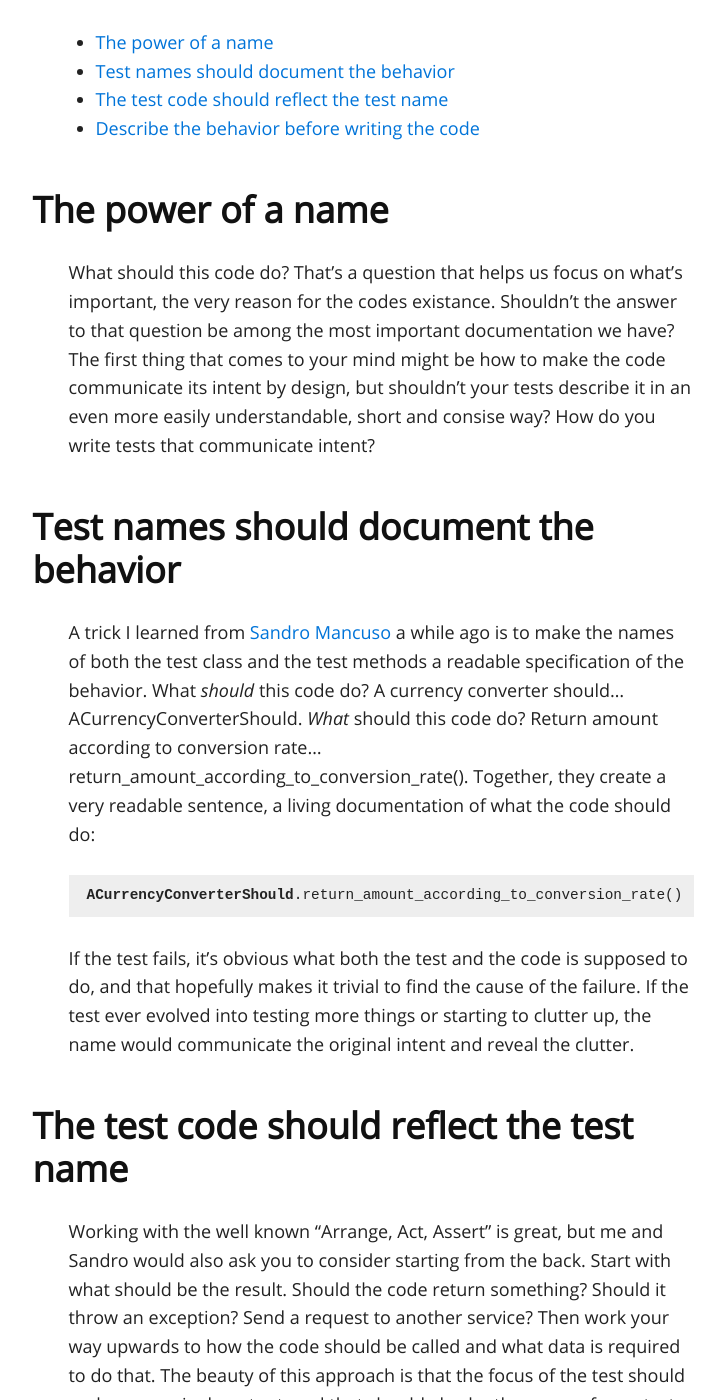
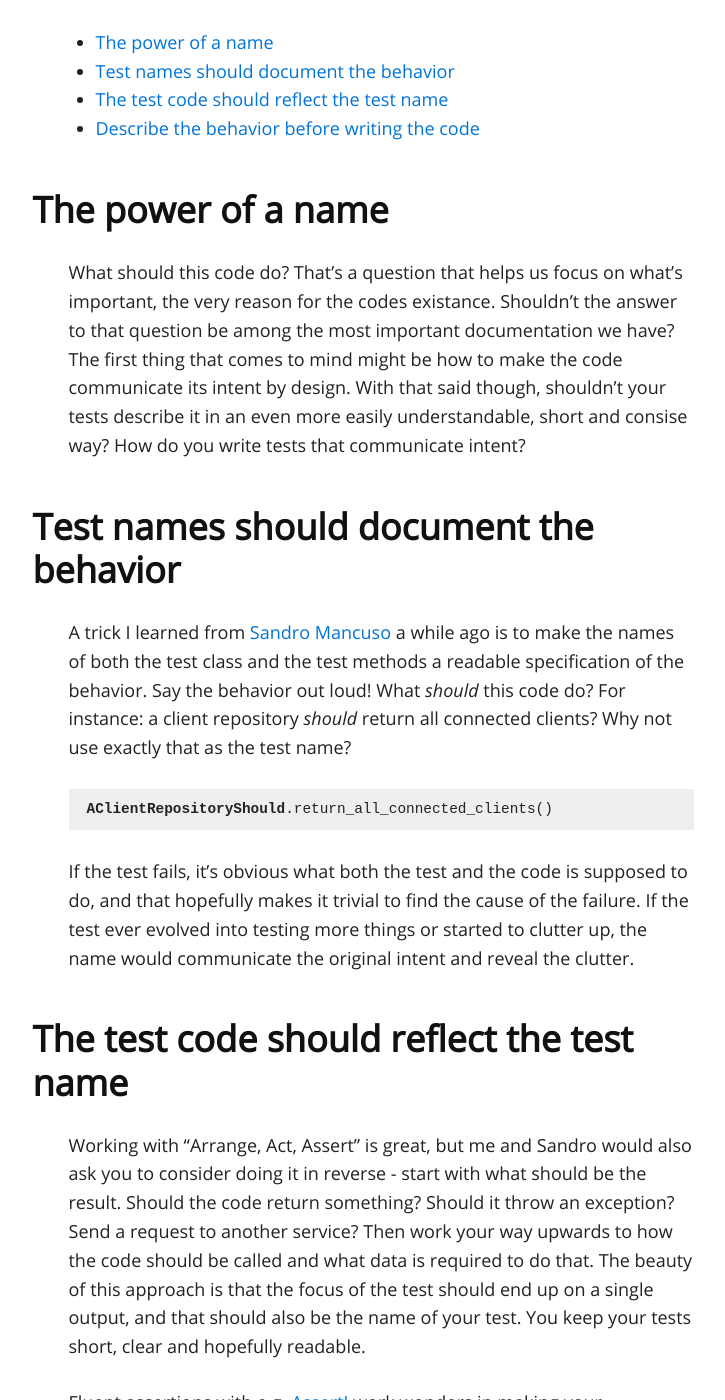
Before and after one commit to niklind/niklind.github.io, a Jekyll site: the page built from _posts/2021-03-31-thoughts-on-unit-testing.md, in a window 1280 px wide and 1400 px high, scrolled down 397 px. Shown: the whole window, without its empty margins (259-984 px from the left). Built offline with Jekyll 4.4.1, drawn with Linux system fonts in a browser that asks for light colours; some of the changed text lies outside the part shown.

Commit message:
Updates to posts

````diff
--- a/_posts/2021-03-31-thoughts-on-unit-testing.md
+++ b/_posts/2021-03-31-thoughts-on-unit-testing.md
@@ -10,29 +10,31 @@
 {:toc}
 
 ## The power of a name
-What should this code do? That's a question that helps us focus on what's important, the very reason for the codes existance. Shouldn't the answer to that question be among the most important documentation we have? The first thing that comes to your mind might be how to make the code communicate its intent by design, but shouldn't your tests describe it in an even more easily understandable, short and consise way? How do you write tests that communicate intent?
+What should this code do? That's a question that helps us focus on what's important, the very reason for the codes existance. Shouldn't the answer to that question be among the most important documentation we have? The first thing that comes to mind might be how to make the code communicate its intent by design. With that said though, shouldn't your tests describe it in an even more easily understandable, short and consise way? How do you write tests that communicate intent?
 
 ## Test names should document the behavior
-A trick I learned from [Sandro Mancuso](https://twitter.com/sandromancuso) a while ago is to make the names of both the test class and the test methods a readable specification of the behavior. What _should_ this code do? A currency converter should... ACurrencyConverterShould. _What_ should this code do? Return amount according to conversion rate... return_amount_according_to_conversion_rate(). Together, they create a very readable sentence, a living documentation of what the code should do:
+A trick I learned from [Sandro Mancuso](https://twitter.com/sandromancuso) a while ago is to make the names of both the test class and the test methods a readable specification of the behavior. Say the behavior out loud! What _should_ this code do? For instance: a client repository _should_ return all connected clients? Why not use exactly that as the test name?
 
 ```java
-ACurrencyConverterShould.return_amount_according_to_conversion_rate()
+AClientRepositoryShould.return_all_connected_clients()
 ```
 
-If the test fails, it's obvious what both the test and the code is supposed to do, and that hopefully makes it trivial to find the cause of the failure. If the test ever evolved into testing more things or starting to clutter up, the name would communicate the original intent and reveal the clutter.
+If the test fails, it's obvious what both the test and the code is supposed to do, and that hopefully makes it trivial to find the cause of the failure. If the test ever evolved into testing more things or started to clutter up, the name would communicate the original intent and reveal the clutter.
 
 ## The test code should reflect the test name
-Working with the well known "Arrange, Act, Assert" is great, but me and Sandro would also ask you to consider starting from the back. Start with what should be the result. Should the code return something? Should it throw an exception? Send a request to another service? Then work your way upwards to how the code should be called and what data is required to do that. The beauty of this approach is that the focus of the test should end up on a single output, and that should also be the name of your test. You keep your tests short, clear and hopefully readable.
+Working with "Arrange, Act, Assert" is great, but me and Sandro would also ask you to consider doing it in reverse - start with what should be the result. Should the code return something? Should it throw an exception? Send a request to another service? Then work your way upwards to how the code should be called and what data is required to do that. The beauty of this approach is that the focus of the test should end up on a single output, and that should also be the name of your test. You keep your tests short, clear and hopefully readable.
 
-I also think fluent assertions with e.g. [AssertJ](https://github.com/assertj/assertj-core) make your expectations more readable. Take a verification of what elements are present in a list:
+Fluent assertions with e.g. [AssertJ](https://github.com/assertj/assertj-core) work wonders in making your expectations more readable. Take this verification of what elements are present in a list as an example:
 
 ```java
-assertThat(result).containsExactly(expectedElements);
+assertThat(clients).containsExactlyInAnyOrderElementsOf(expectedClients);
 ```
 
-Also try to leave out other details that aren't important for the test. Breaking out objects as constant that are reused based on their properties (AN_INVALID_USER) instead of repeating the creation or hiding it in cryptic helper methods.
+Another trick is to try to leave out details that aren't important for the test. Breaking out objects to reusable constants based on their properties (e.g. `AN_INVALID_USER`) can help redability a lot, as opposed to repeating the creation or hiding it in cryptic helper methods.
 
-Focus on the result you want and ignore how the code gets there as best you can. Prefer using real code whenever possible and work with all types of test doubles, not just mocks. You will have more resilient code that doesn't break as easily when you are refactoring, and with less setup in your tests they will also be shorter and more readable.
+Personally, I also like to focus on the result and ignoring how the code gets there as best I can. Prefer using real code whenever the logic is simple enough to warrant it, and work with all types of [test doubles](https://martinfowler.com/bliki/TestDouble.html), not just strict mocks. You will have more resilient code that doesn't break as easily when you are refactoring, and with less setup in your tests they will also be shorter and more readable.
 
 ## Describe the behavior before writing the code
-Last, but not least - the best way I know of creating tests that clearly communicate intent is to describe the behavior before writing the code, and that is exactly what you should be doing with TDD. Start by figuring out how you'd like the code to behave and describe that in the clearest way you can in a test. Then implement the code after that clear structure. That usually makes both the tests and the code more readable.
+Last, but not least - the best way I know of creating tests that clearly communicate intent is to describe the behavior before writing the code, and that is exactly what you should be doing with [TDD](https://www.agilealliance.org/glossary/tdd/).
+
+Start by figuring out how you'd like the code to behave and describe that in the clearest way you can in a test. Then implement the code after that clear structure. Refactor as needed, both tests and code. That usually makes both the tests and the code more readable. Use a simple TODO list or similar to keep track of tests you might want to write next. If you need more inspiration, maybe let [zombies](http://blog.wingman-sw.com/tdd-guided-by-zombies) guide you?
````
Also changed, not shown: _drafts/programming-environment-tips.md (+1 -0 lines), _drafts/programming-together.md (renamed from _drafts/mob-programming.md, +3 -1 lines), _drafts/test-driven-development.md (+5 -1 lines), _posts/2021-03-31-highlights-since-java-11.md (+3 -3 lines), 1 other file.
